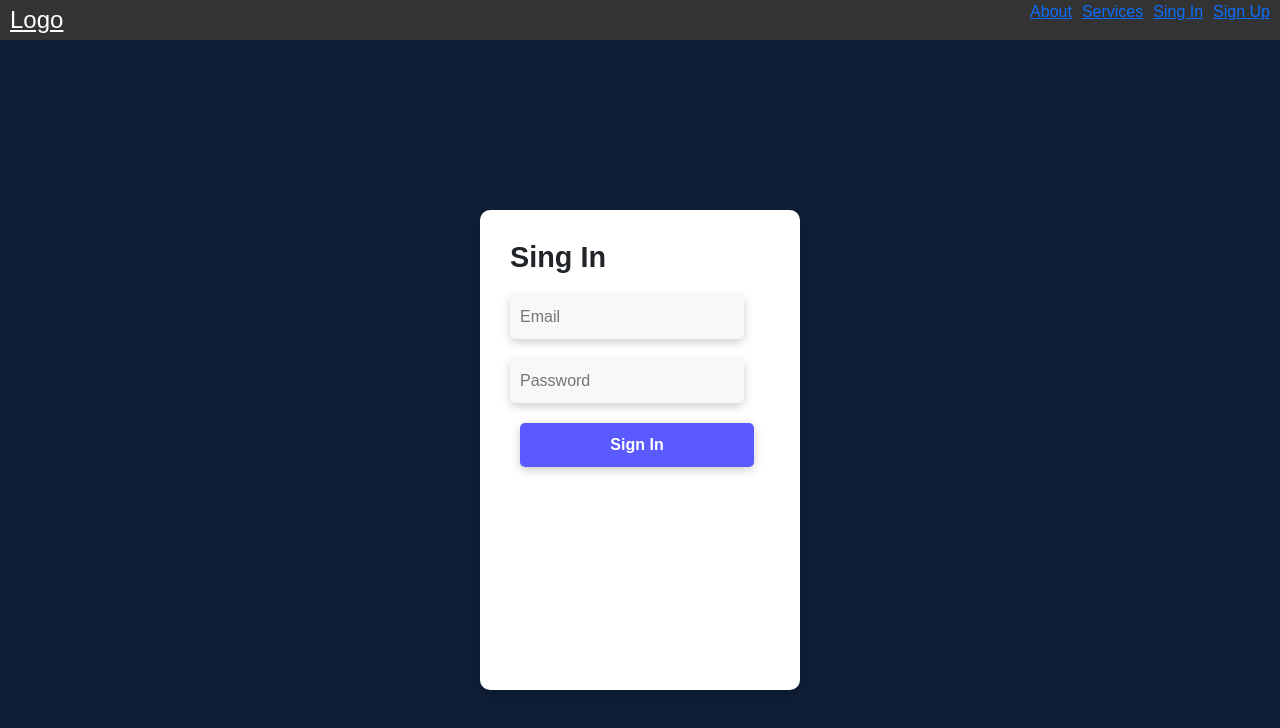
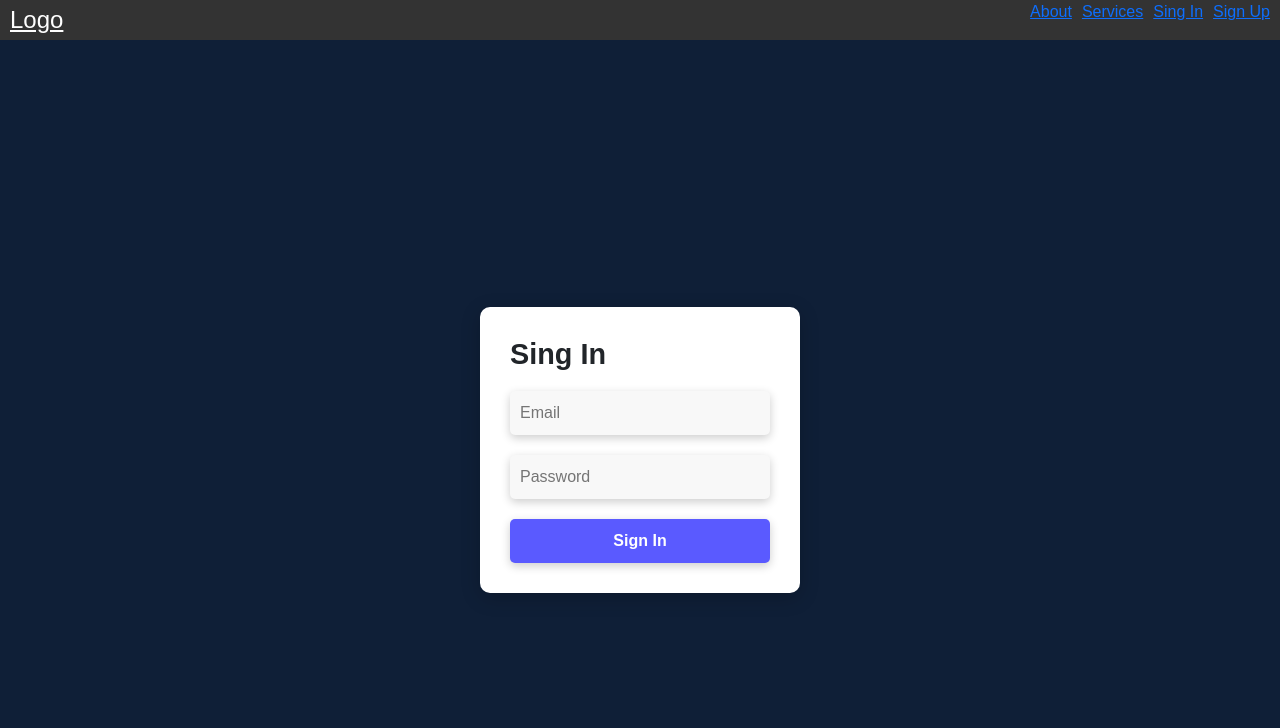
Before and after one commit to unholydisaster/my-markdown, a Next.js app: page /login in a window 1280 px wide. Shown: the top 728 px of the page. Built offline with nearby package versions, Linux system fonts and the light colour scheme.

Commit message:
Update signup.js

```diff
--- a/src/styles/signin_signup/signup.js
+++ b/src/styles/signin_signup/signup.js
@@ -35,14 +35,14 @@ export const FormWrapper = styled.div`
 
   ${mq[1]}{
     position:absolute;
-    left:2.5vw;
+    left:5vw;
     padding: 20px;
     top:90px;
     width:90vw;
   }
   ${lq[1]}{
     width:25vw;
-    height:60%;
+    height:xxxpx;
   }
 `;
 
@@ -71,12 +71,12 @@ export const FormInput = styled.input`
   margin-bottom: 20px;
   width: 100%;
   ${lq[1]}{
-    width:90%;
+    width:100%;
   }
   ${mq[1]}{
-    width:90%;
+    width:100%;
     position:relative;
-    left:5px;
+
   }
 `;
 
@@ -90,22 +90,21 @@ export const FormButton = styled.button`
   font-size: 1rem;
   font-weight: 700;
   transition: all 0.3s ease-in-out;
-  width: 100%;
   &:hover {
     background-color: #3c3cff;
   }
   ${lq[1]}{
-    width:90%;
+    width:100%;
     padding:10px;
     position:relative;
-    left:10px;
+
 
   }
   ${mq[1]}{
-    width:95%;
+    width:100%;
     padding:10px;
     position:relative;
-    left:10px;
+
 
   }
 `;
```
